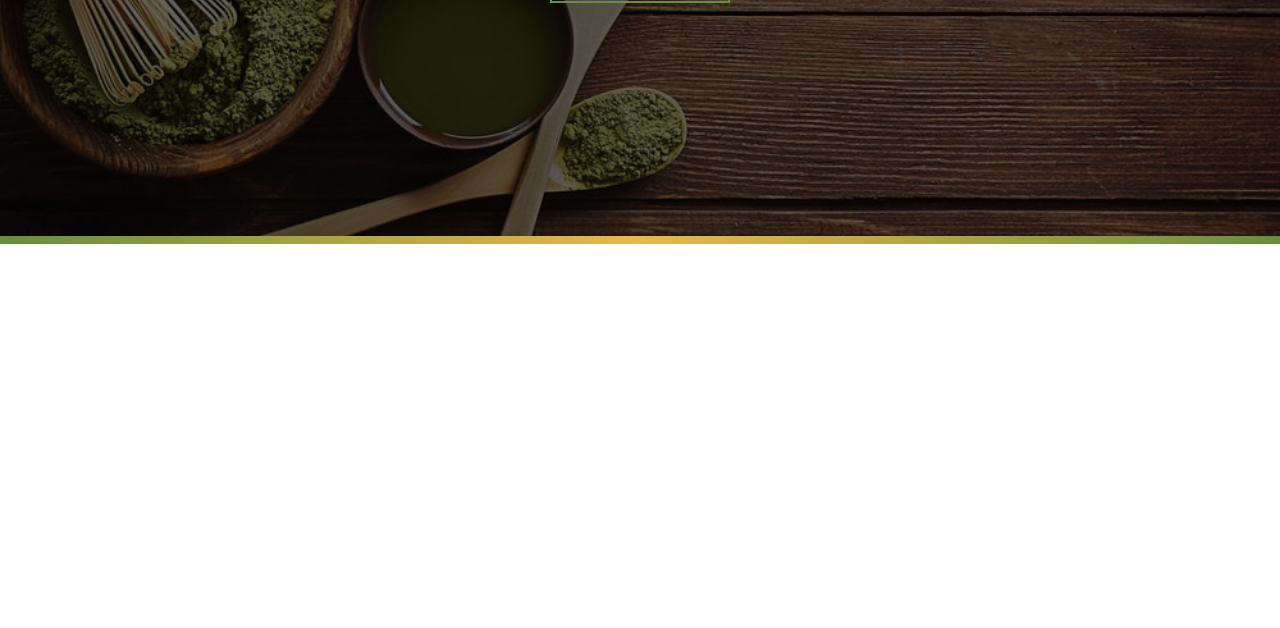
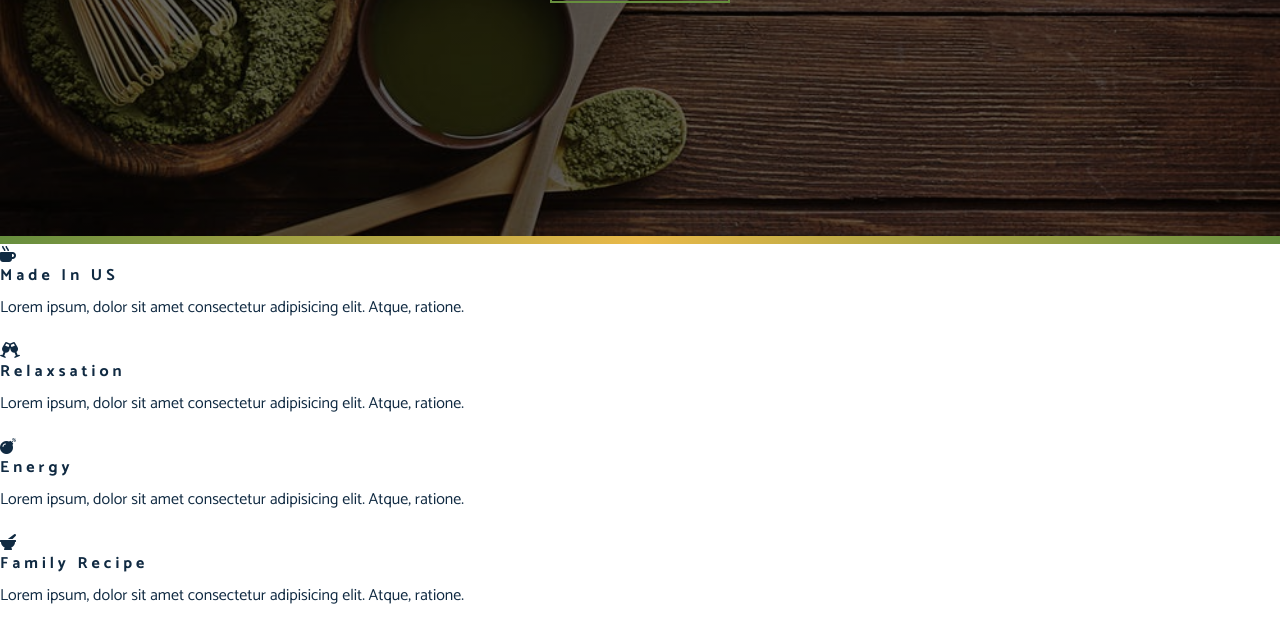
Before and after one commit to NSGuliyev/Star-Wars, a plain HTML site: page index.html in a window 1280 px wide. Shown: the part 564-1192 px from the top of the page. Before the commit the page ends 808 px from the top, so only its background shows below. Drawn offline with Linux system fonts and the light colour scheme; a web font is replaced by a local one.

Commit message:
Skills Html

```diff
--- a/index.html
+++ b/index.html
@@ -28,6 +28,54 @@
     </header>
     <!-- end of header -->
     <div class="content-divider"></div>
+    <!-- Skills Section -->
+    <section class="skills clearfix">
+<!-- single skill -->
+<article class="skill">
+  <span class="skill-icon">
+    <i class="fas fa-mug-hot"></i>
+  </span>
+  <h4 class="skill-title">made in US</h4>
+  <p class="skill-text">Lorem ipsum, dolor sit amet consectetur adipisicing elit. Atque, ratione.
+
+  </p>
+</article>
+<!-- end of single skill -->
+<!-- single skill -->
+<article class="skill">
+  <span class="skill-icon">
+    <i class="fas fa-glass-cheers"></i>
+  </span>
+  <h4 class="skill-title">relaxsation</h4>
+  <p class="skill-text">Lorem ipsum, dolor sit amet consectetur adipisicing elit. Atque, ratione.
+
+  </p>
+</article>
+<!-- end of single skill -->
+<!-- single skill -->
+<article class="skill">
+  <span class="skill-icon">
+    <i class="fas fa-bomb"></i>
+  </span>
+  <h4 class="skill-title">energy</h4>
+  <p class="skill-text">Lorem ipsum, dolor sit amet consectetur adipisicing elit. Atque, ratione.
+
+  </p>
+</article>
+<!-- end of single skill -->
+<!-- single skill -->
+<article class="skill">
+  <span class="skill-icon">
+    <i class="fas fa-mortar-pestle"></i>
+  </span>
+  <h4 class="skill-title">family recipe</h4>
+  <p class="skill-text">Lorem ipsum, dolor sit amet consectetur adipisicing elit. Atque, ratione.
+
+  </p>
+</article>
+<!-- end of single skill -->
+    </section>
+    <!-- end of Skills Section -->
     <script src="app.js"></script>
   </body>
 </html>
```
